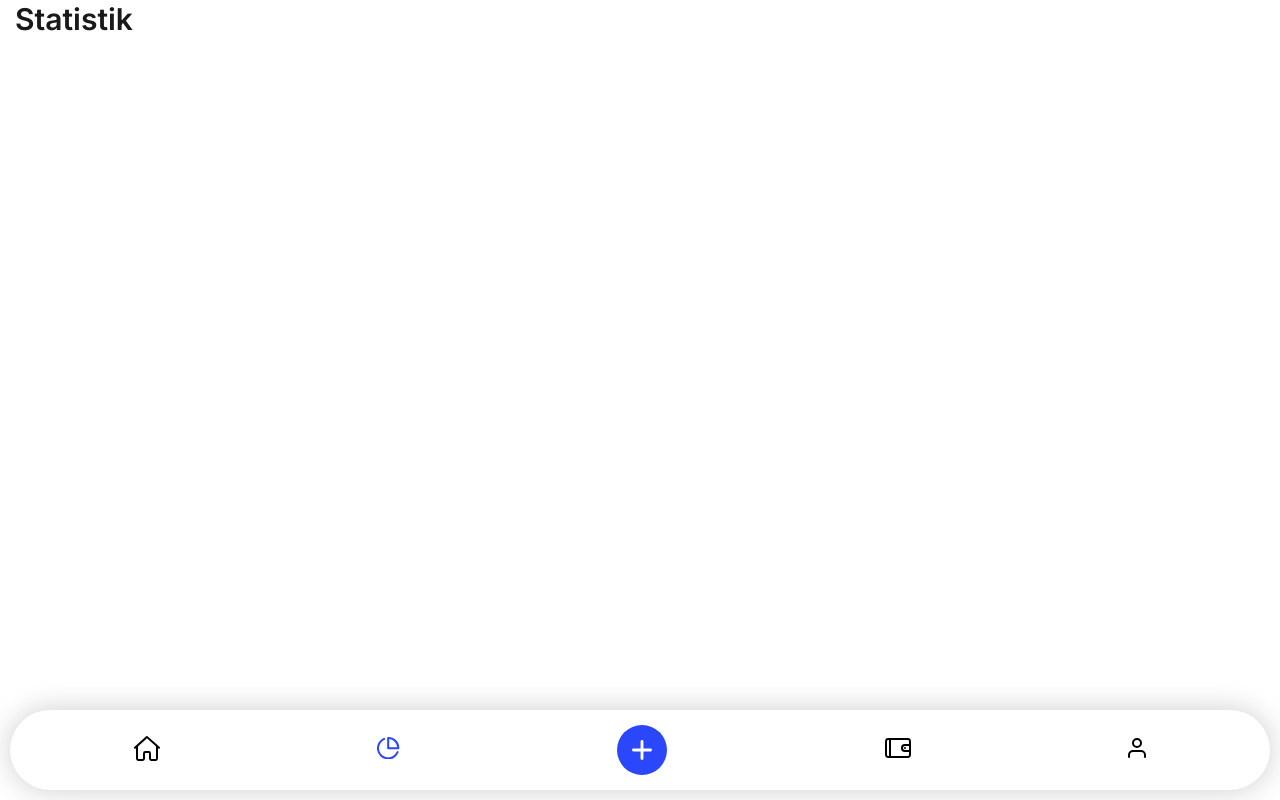
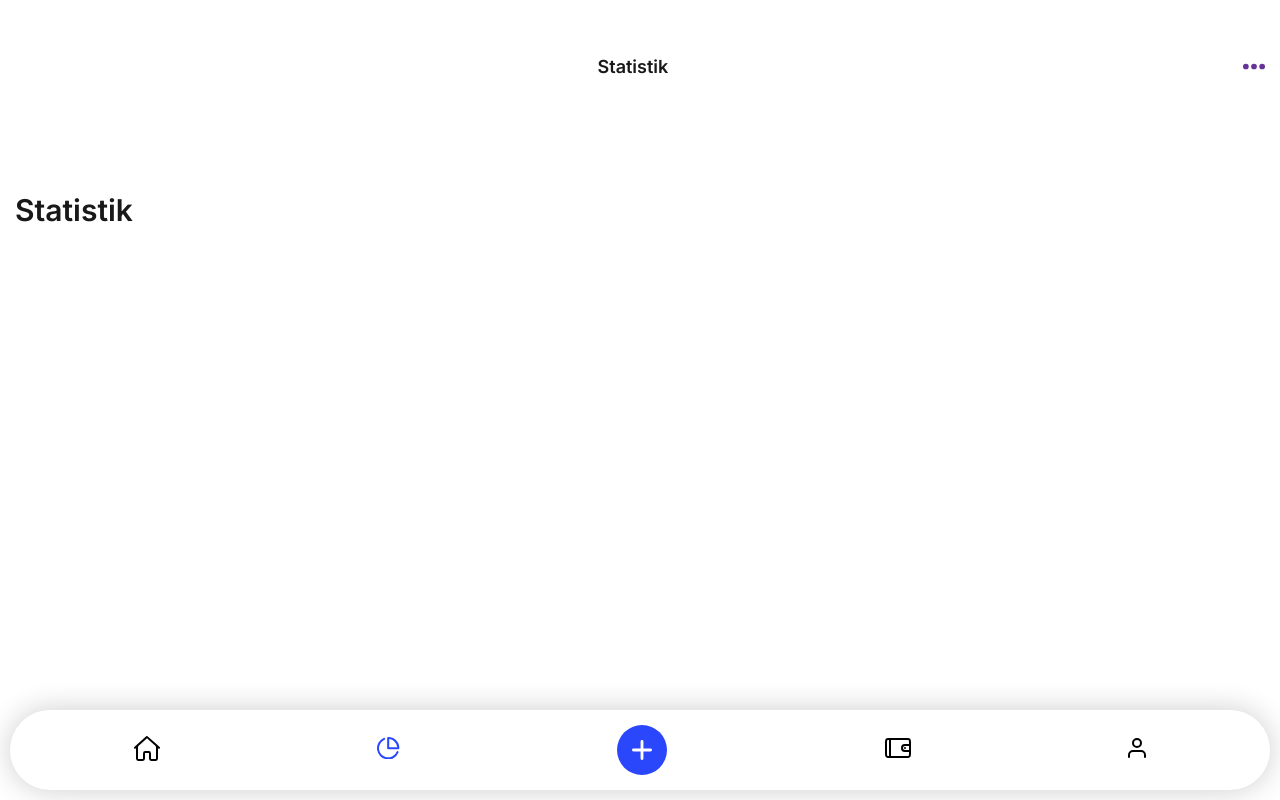
Before and after one commit to iderdiyok/sc_mono-app, a React (Create React App) app in the folder frontend/: page /statistik in a window 1280 px wide. Built offline with nearby package versions, Linux system fonts and the light colour scheme.

Commit message:
Css Angepasst - Bug fixing

```diff
--- a/frontend/src/App.css
+++ b/frontend/src/App.css
@@ -121,7 +121,8 @@ label {
 input[type="text"],
 input[type="password"],
 input[type="date"],
-input[type="number"] {
+input[type="number"],
+input[type="email"] {
   height: 45px;
   width: 100%;
   padding: 17px;
--- a/frontend/src/Components/BalanceCard.css
+++ b/frontend/src/Components/BalanceCard.css
@@ -3,7 +3,7 @@
     color: white;
     padding: 20px;
     border-radius: 15px;
-    margin: 150px 0 30px 0;
+    margin: 0px 0 30px 0;
     box-shadow: 0 0 40px rgba(0, 0, 0, 0.245);
     transition: all 0.5s ease-in-out;
 }
--- a/frontend/src/Pages/Home.jsx
+++ b/frontend/src/Pages/Home.jsx
@@ -2,9 +2,11 @@ import "./Home.css"//
 import Navbar from "../Components/Navbar";
 import BalanceCard from "../Components/BalanceCard";
 import TransactionHistoryList from "../Components/TransactionHistoryList";
+import HeaderLine from "../Components/HeaderLine"
 
 const Home = () => {
     return ( <main className="home">
+        <HeaderLine title="Home" />
        <BalanceCard />
        <TransactionHistoryList/>
 
--- a/frontend/src/Pages/LoginPage.jsx
+++ b/frontend/src/Pages/LoginPage.jsx
@@ -1,7 +1,13 @@
 import "./LoginPage.css";
 import { Link } from "react-router-dom";
+import { useState } from "react";
 
 const LoginPage = () => {
+  const [useremail, setUseremail] = useState("")
+  const [password, setPassword] = useState("")
+
+  // const [error, setError] = useState("")
+
   return (
     <main className="login-page">
       <h1>Login</h1>
@@ -10,11 +16,11 @@ const LoginPage = () => {
         <form>
           <label>
             E-Mail
-            <input type="text" placeholder="E-Mail" />
+            <input value={useremail} onChange={(e) => setUseremail(e.target.value)}  type="email" placeholder="E-Mail" />
           </label>
           <label>
             Passwort
-            <input type="password" placeholder="Passwort" />
+            <input value={password} onChange={(e) => setPassword(e.target.value)} type="password" placeholder="Passwort" />
           </label>
           <Link to="/home">
            <button className="btn-blue" type="submit">
--- a/frontend/src/Pages/Statistik.css
+++ b/frontend/src/Pages/Statistik.css
@@ -0,0 +1,7 @@
+.statistik header {
+  color: var(--text);
+}
+
+.statistik header svg {
+  fill: rebeccapurple;
+}
--- a/frontend/src/Pages/Statistik.jsx
+++ b/frontend/src/Pages/Statistik.jsx
@@ -1,12 +1,13 @@
 import Navbar from "../Components/Navbar";
+import HeaderLine from "../Components/HeaderLine";
 import "./Statistik.css";
 
 const Statistik = () => {
   return (
     <main className="statistik">
-    <h2>Statistik</h2>
+      <HeaderLine title="Statistik" />
+      <h2>Statistik</h2>
       <Navbar />
-
     </main>
   );
 };
```
Also changed, not shown: frontend/src/Pages/Home.css (line endings or trailing spaces).
